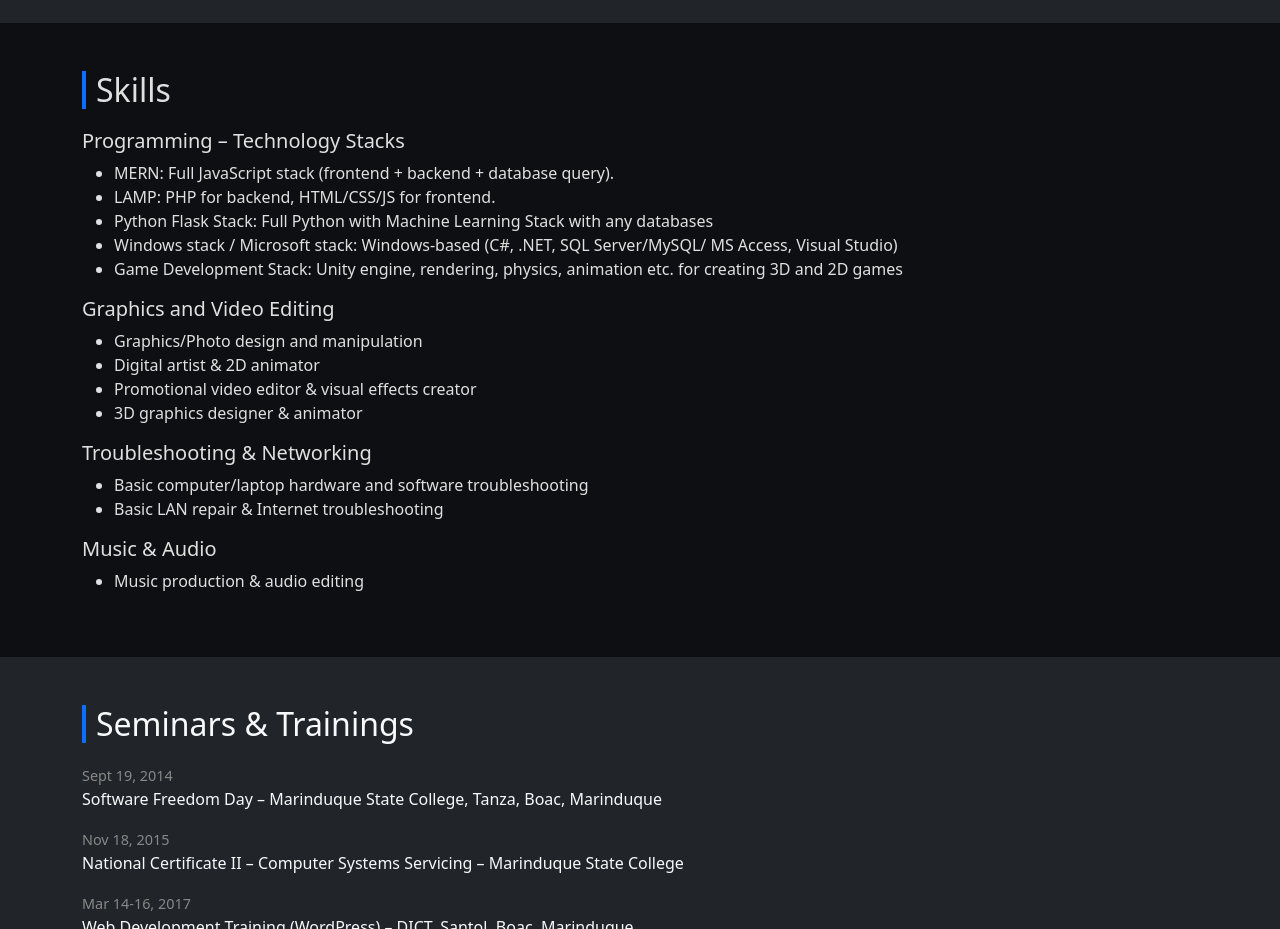
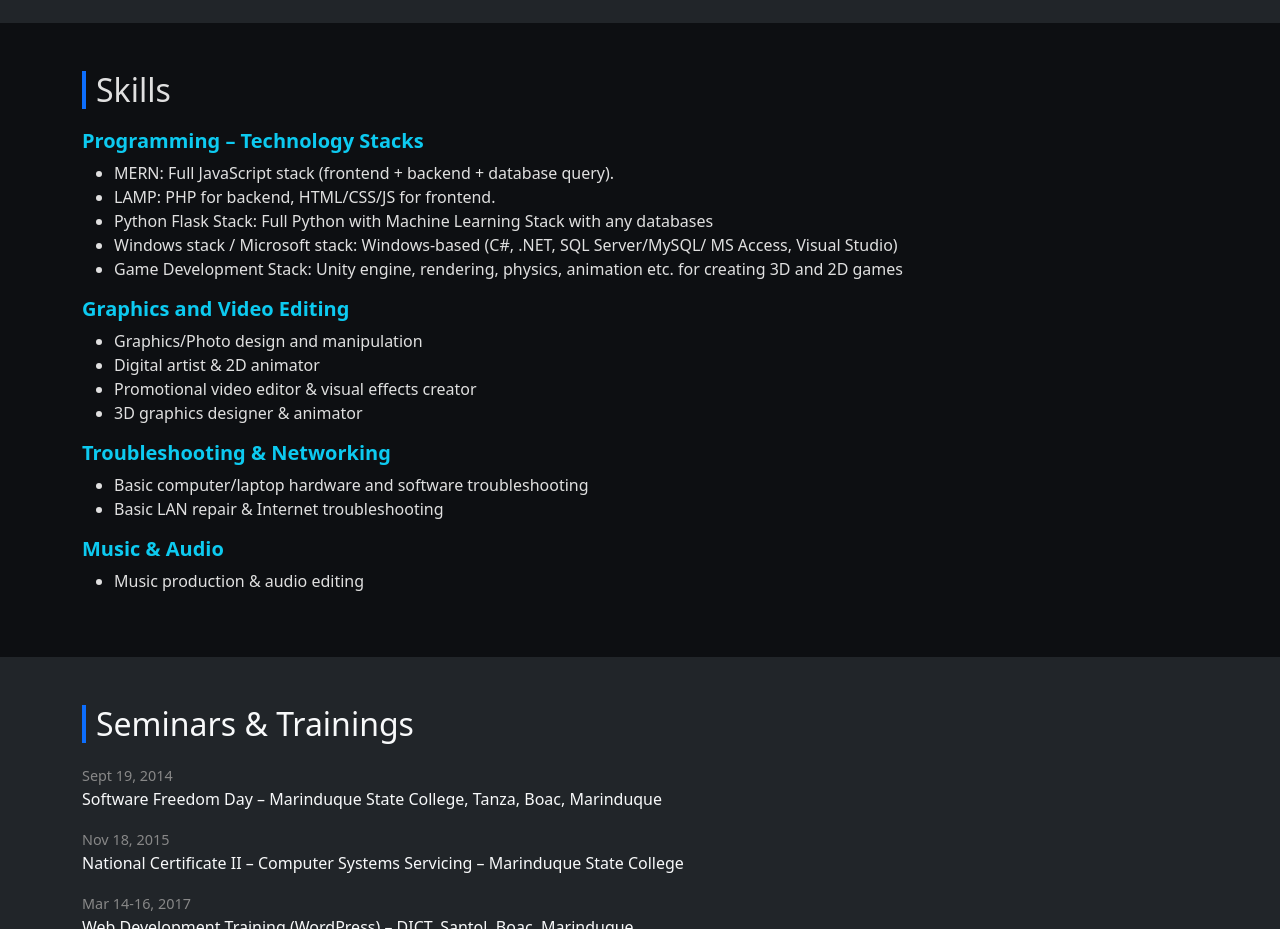
Before and after one commit to 3612kenken/3612kenken.github.io, a plain HTML site: page index.html in a window 1280 px wide. Shown: the part 1700-2629 px from the top of the page. Drawn offline with nearby package versions, Linux system fonts and the light colour scheme.

Commit message:
Update index.html

```diff
--- a/index.html
+++ b/index.html
@@ -282,7 +282,7 @@
       <li>Database Management: MySQL / Microsoft Access / SQL Server / Mongo DB</li>
       <li>Game Development: Mobile and PC 2D/3D games</li>
     </ul> -->
-    <h5>Programming – Technology Stacks</h5>
+    <h5 class="fw-bold text-info">Programming – Technology Stacks</h5>
     <ul>
       <li>MERN: Full JavaScript stack (frontend + backend + database query).</li>
       <li>LAMP: PHP for backend, HTML/CSS/JS for frontend.</li>
@@ -292,7 +292,7 @@
 
     </ul>
 
-    <h5>Graphics and Video Editing</h5>
+    <h5 class="fw-bold text-info">Graphics and Video Editing</h5>
     <ul>
       <li>Graphics/Photo design and manipulation</li>
       <li>Digital artist & 2D animator</li>
@@ -300,13 +300,13 @@
       <li>3D graphics designer & animator</li>
     </ul>
 
-    <h5>Troubleshooting & Networking</h5>
+    <h5 class="fw-bold text-info">Troubleshooting & Networking</h5>
     <ul>
       <li>Basic computer/laptop hardware and software troubleshooting</li>
       <li>Basic LAN repair & Internet troubleshooting</li>
     </ul>
 
-    <h5>Music & Audio</h5>
+   <h5 class="fw-bold text-info">Music & Audio</h5>
     <ul>
       <li>Music production & audio editing</li>
     </ul>
```
